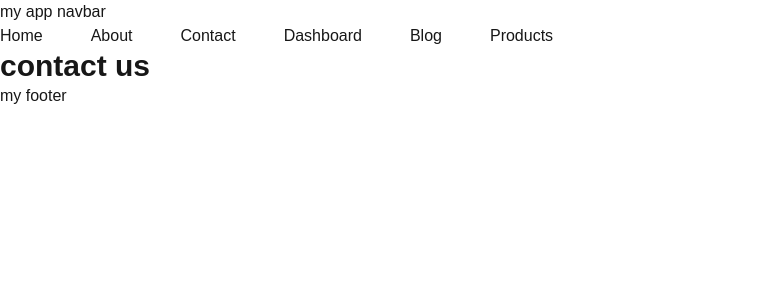
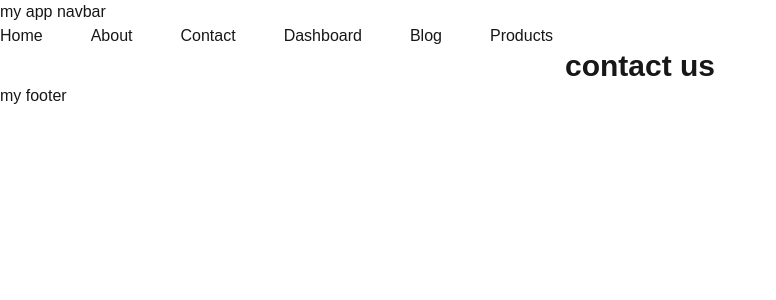
Before and after one commit to emmygrammy/NEXTJS-TYPESCRIPT, a Next.js app: page /contact in a window 1280 px wide. Shown: the top 300 px of the page, without its empty margins (0-776 px from the left). Built offline with nearby package versions, Linux system fonts and the light colour scheme.

Commit message:
nextjs-course

```diff
--- a/app/contact/page.tsx
+++ b/app/contact/page.tsx
@@ -2,7 +2,9 @@
 export default function ContactPage() {
   return (
     <div>
-      <h1 className="text-3xl font-bold">contact us</h1>
+      <h1 className="text-3xl font-bold text-center">
+        contact us
+        </h1>
 
     </div>
   );
```
